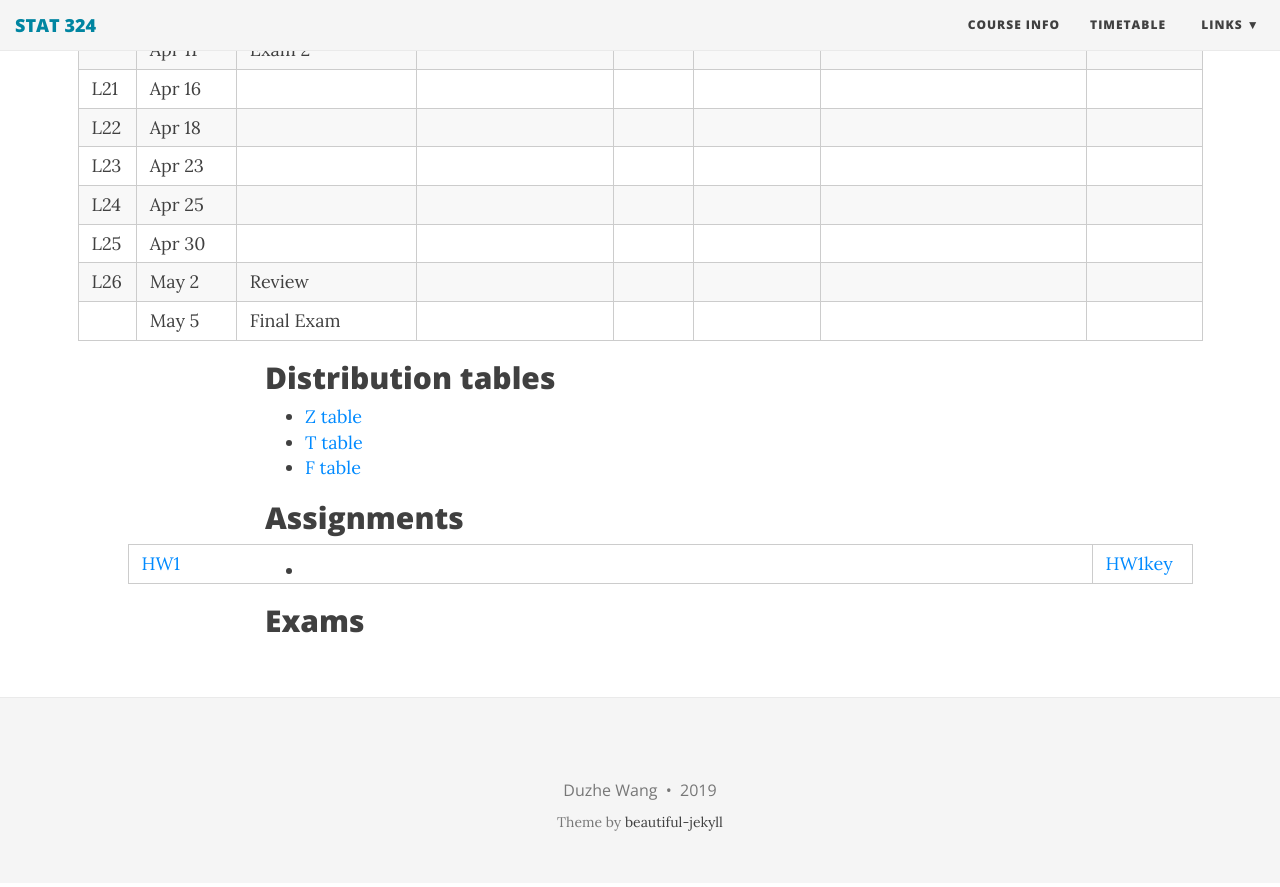
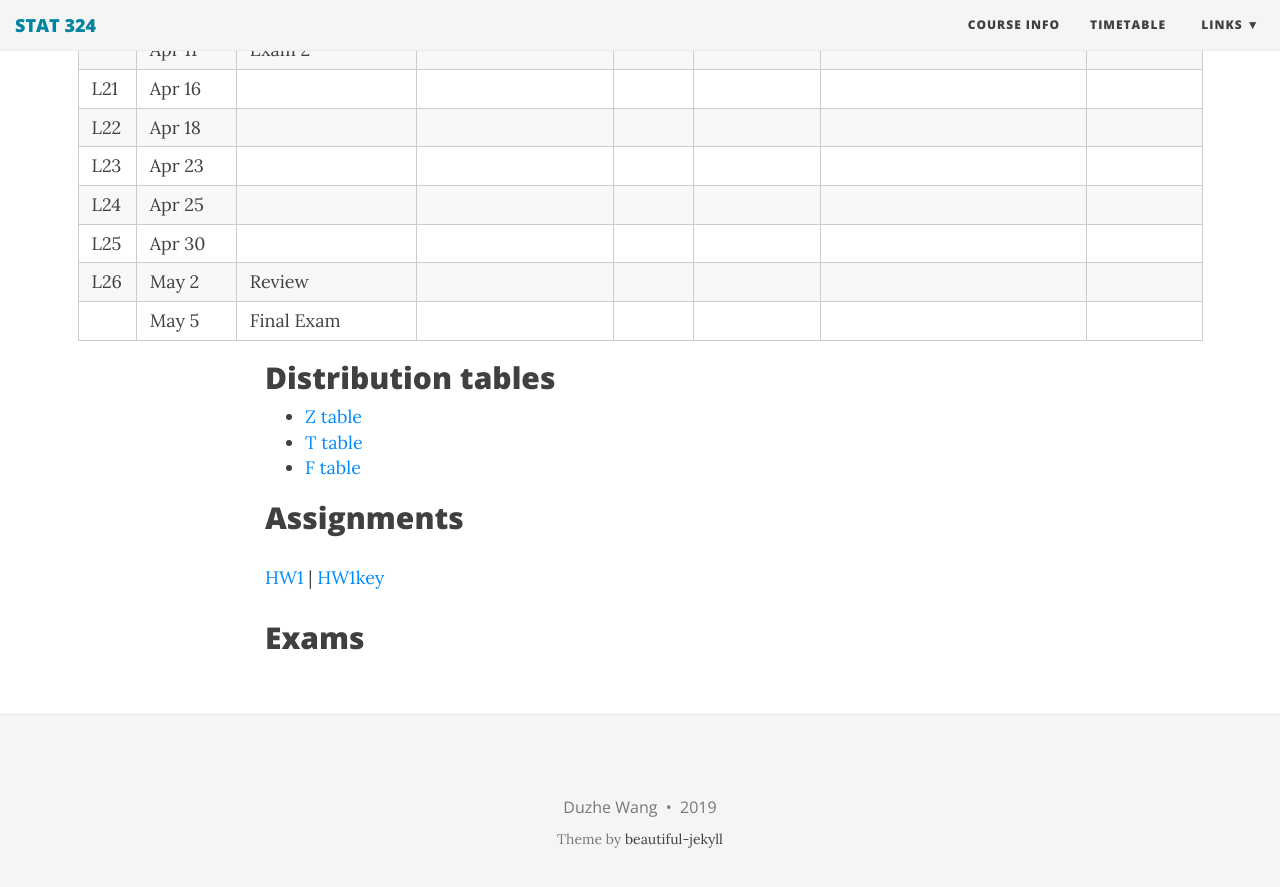
Before and after one commit to duzhewang/stat324, a Jekyll site: the page built from timetable.md, in a window 1280 px wide and 900 px high, scrolled down 1378 px. Shown: the top 887 px of the window. Built offline with Jekyll 4.4.1, drawn with Linux system fonts in a browser that asks for light colours; nearby versions of some CDN libraries.

```diff
--- a/timetable.md
+++ b/timetable.md
@@ -48,6 +48,6 @@ css: /css/wide_table.css
 - [F table](https://github.com/dzwang91/stat324/raw/gh-pages/distributiontables/F-table.pdf)
 
 ## Assignments
-- [HW1](https://github.com/dzwang91/stat324/raw/gh-pages/hw/hw1.pdf) | [HW1key](https://github.com/dzwang91/stat324/raw/gh-pages/hw/hw1key.pdf)
+[HW1](https://github.com/dzwang91/stat324/raw/gh-pages/hw/hw1.pdf) | [HW1key](https://github.com/dzwang91/stat324/raw/gh-pages/hw/hw1key.pdf)
 
 ## Exams
```
